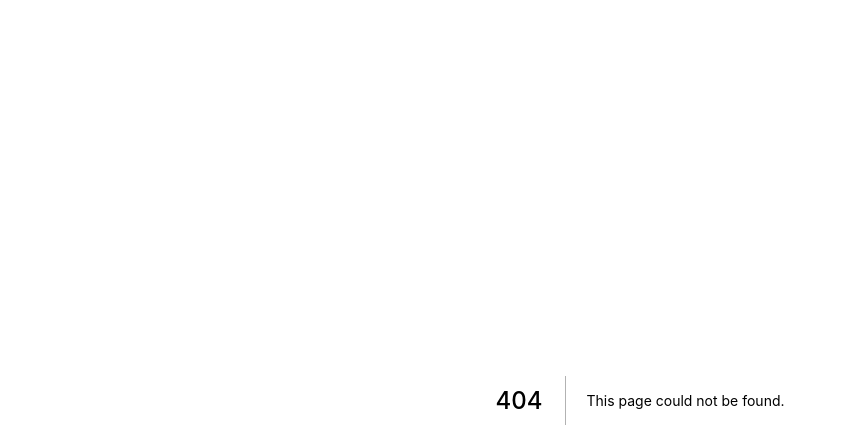
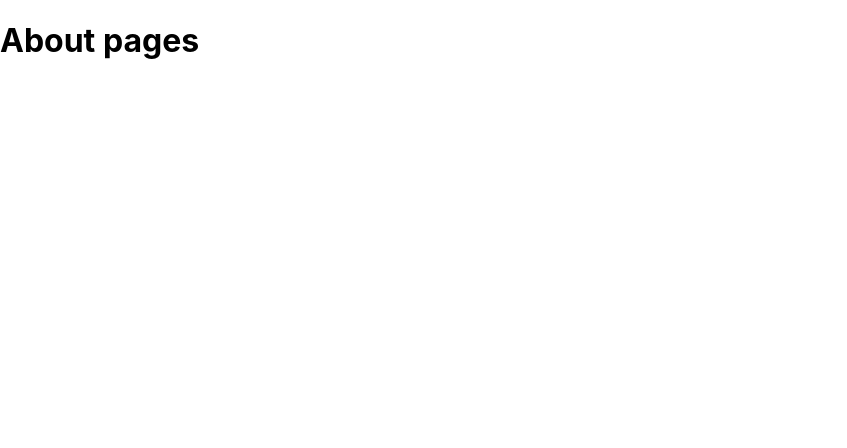
Before and after one commit to tekatekimalam/next-blog, a Next.js app: page /about in a window 1280 px wide. Before the commit this address had no page. Shown: the top 448 px of the page, without its empty margins (0-847 px from the left). Built offline with nearby package versions, Linux system fonts and the light colour scheme.

Commit message:
About pages

```diff
--- /dev/null
+++ b/pages/about.js
@@ -0,0 +1,17 @@
+import Head from "next/head";
+
+export default function About() {
+  return (
+    <div>
+      <Head>
+        <title>About</title>
+        <meta name="description" content="Generated by create next app" />
+        <link rel="icon" href="/favicon.ico" />
+      </Head>
+
+      <main>
+        <h1>About pages</h1>
+      </main>
+    </div>
+  );
+}
```
